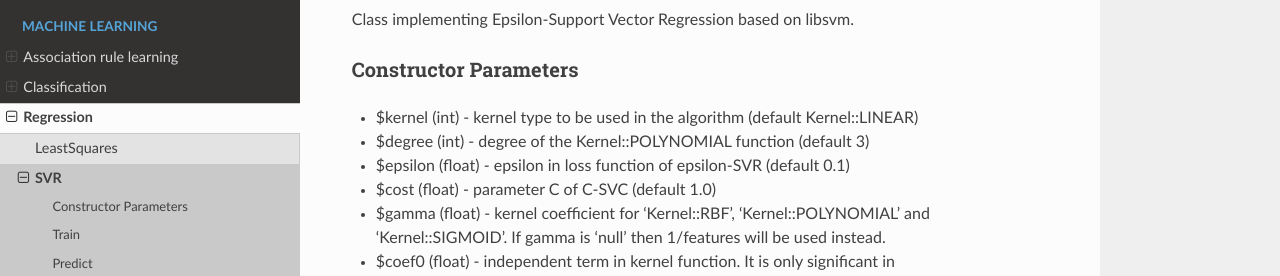
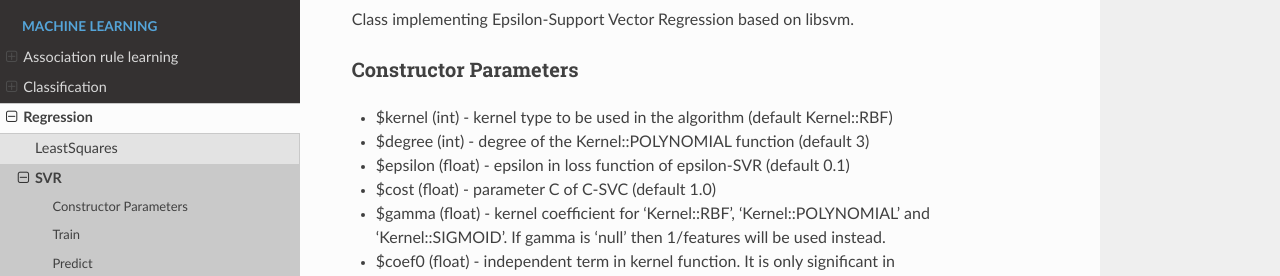
Before and after one commit to jorgecasas/php-ml, an MkDocs documentation site: the page built from docs/machine-learning/regression/svr.md, in a window 1280 px wide and 1239 px high. Shown: the part 152-428 px from the top of the window. Built offline with MkDocs 1.6.1, drawn with Linux system fonts in a browser that asks for light colours; nearby versions of some CDN libraries; old or Windows-style settings are respelled for this version of MkDocs.

Commit message:
Fix SVR documentation  (#265)

```diff
--- a/docs/machine-learning/regression/svr.md
+++ b/docs/machine-learning/regression/svr.md
@@ -4,7 +4,7 @@ Class implementing Epsilon-Support Vector Regression based on libsvm.
 
 ### Constructor Parameters
 
-* $kernel (int) - kernel type to be used in the algorithm (default Kernel::LINEAR)
+* $kernel (int) - kernel type to be used in the algorithm (default Kernel::RBF)
 * $degree (int) - degree of the Kernel::POLYNOMIAL function (default 3)
 * $epsilon (float) -  epsilon in loss function of epsilon-SVR (default 0.1)
 * $cost (float) - parameter C of C-SVC (default 1.0)
```
